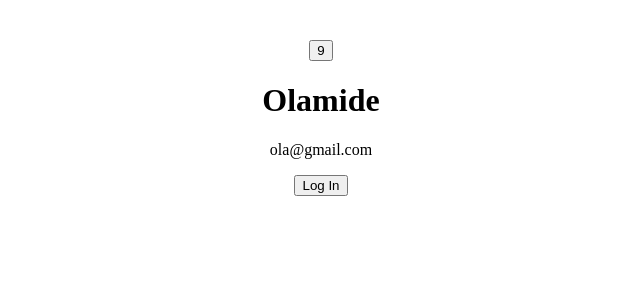
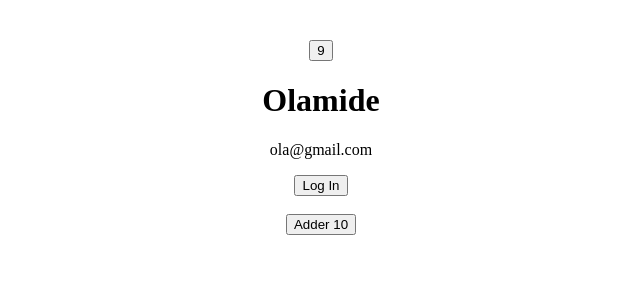
Before and after one commit to Olafey/react_ftr, a React (Vite) app: page / in a window 1280 px wide. Shown: the top 300 px of the page, without its empty margins (319-959 px from the left). Built offline with nearby package versions, Linux system fonts and the light colour scheme.

Commit message:
usestate

```diff
--- a/src/components/Counter.jsx
+++ b/src/components/Counter.jsx
@@ -19,6 +19,12 @@ const Counter = () => {
     setIsLoggedIn(true);
   };
 
+  const [adder, setAdder] = useState(10);
+
+  const Adder = () => {
+    setCount((prev) => prev * 3);
+  };
+
   return (
     <div>
       <button onClick={change}>{count}</button>
@@ -33,6 +39,11 @@ const Counter = () => {
       ) : (
         <button onClick={login}>Log In</button>
       )}
+      <br />
+      <br />
+      <div>
+        <button onClick={Adder}>Adder {adder}</button>
+      </div>
     </div>
   );
 };
```
